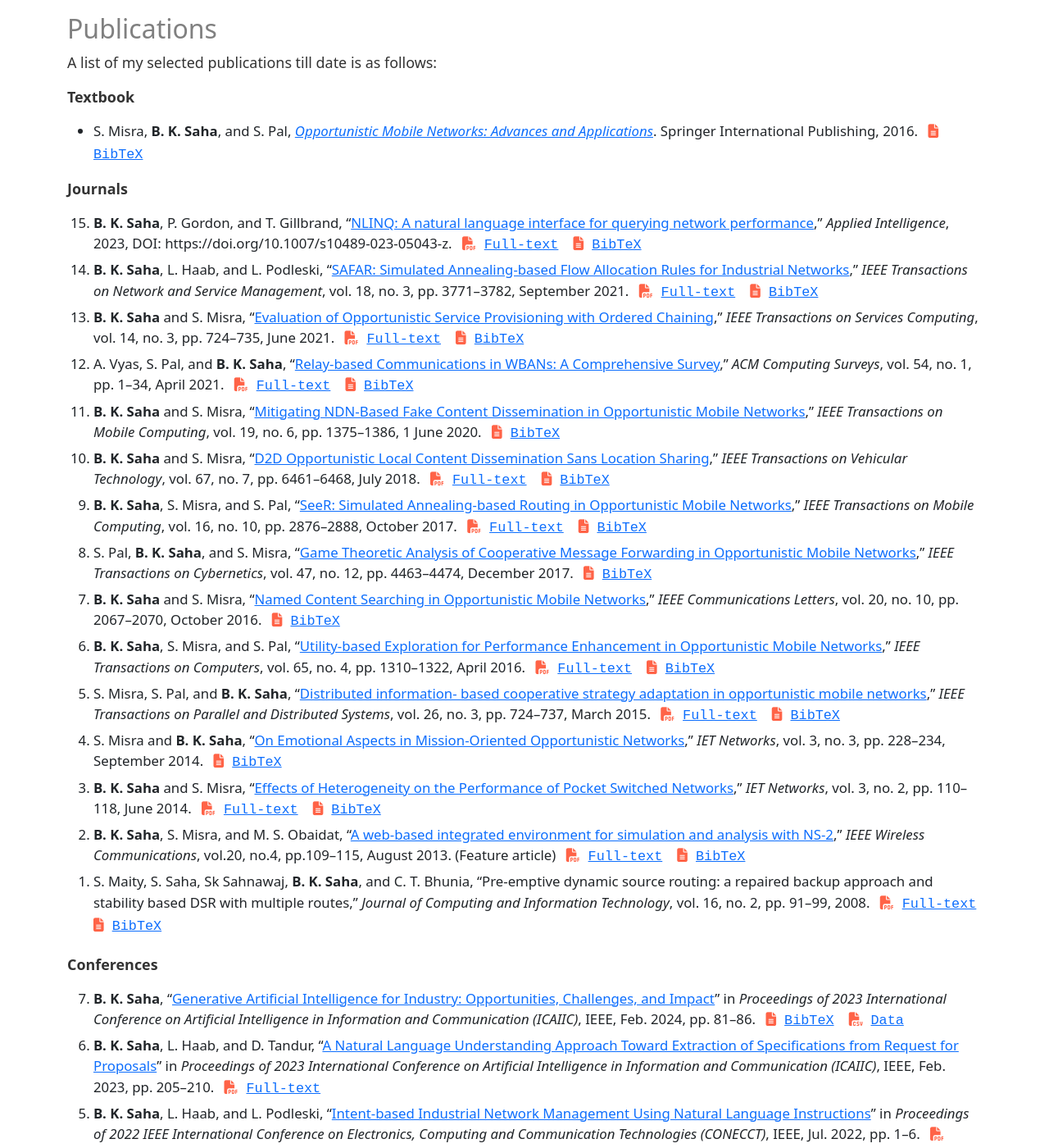
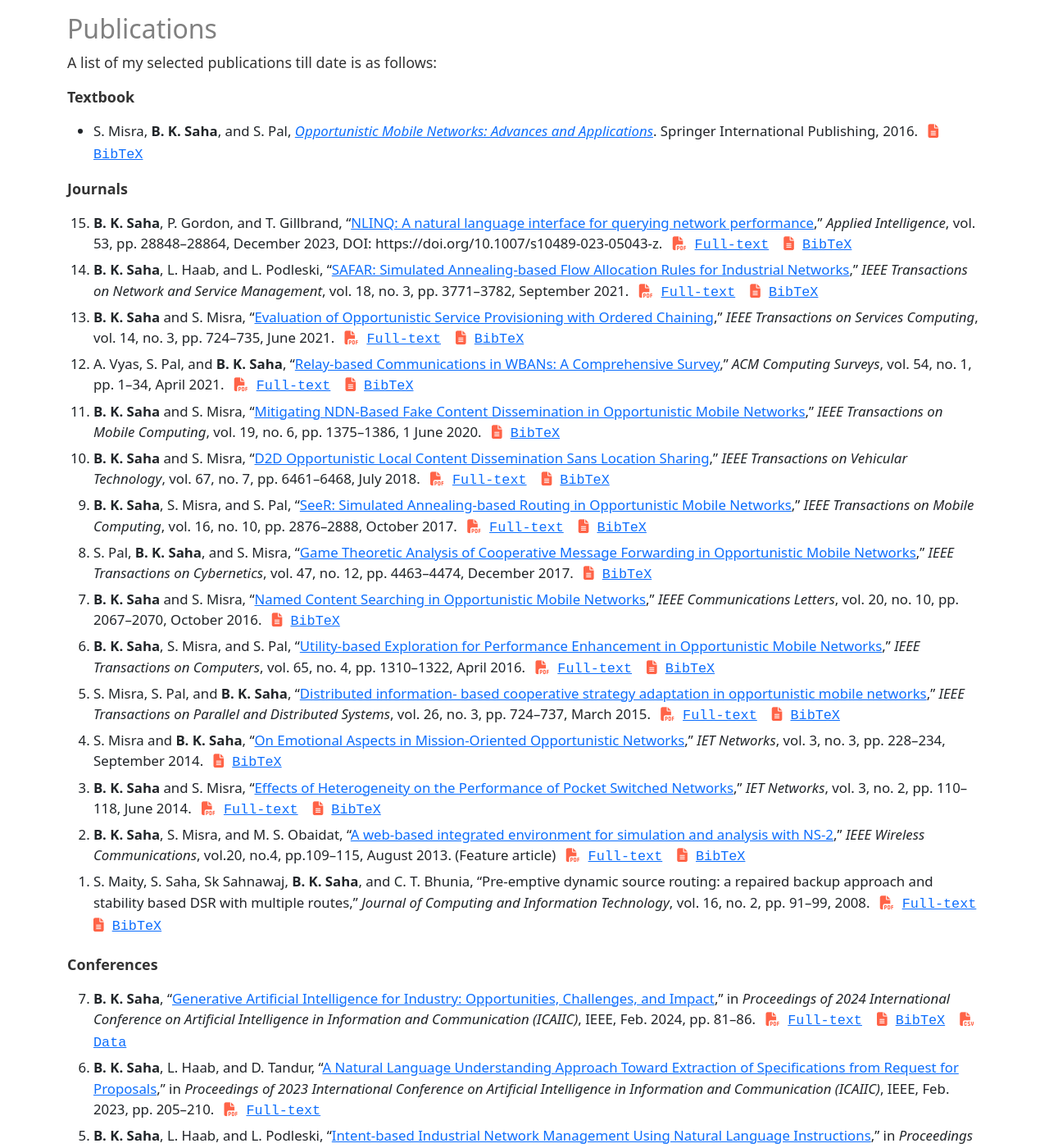
Before and after one commit to barun-saha/barun-saha.github.io, a Jekyll site: the page research.html, which Jekyll copies as it is, in a window 1280 px wide and 1400 px high, scrolled down 681 px. Shown: the whole window at 82% size. Built offline with Jekyll 4.4.1, drawn with Linux system fonts in a browser that asks for light colours; nearby versions of some CDN libraries; some web fonts are replaced.

Commit message:
Update publications

```diff
--- a/research.html
+++ b/research.html
@@ -208,7 +208,7 @@ Research Activities
 		<ol reversed class="bigger">
             <li>
 			  <strong>B. K. Saha</strong>, P. Gordon, and T. Gillbrand, &ldquo;<a href="https://doi.org/10.1007/s10489-023-05043-z">NLINQ: A natural language interface for querying network performance</a>,&rdquo;
-			  <em>Applied Intelligence</em>, 2023, DOI: https://doi.org/10.1007/s10489-023-05043-z.
+			  <em>Applied Intelligence</em>, vol. 53, pp. 28848&ndash;28864, December 2023, DOI: https://doi.org/10.1007/s10489-023-05043-z.
               <span class="pub-resource">
 				  <i class="far fa-file-pdf"></i> <a href="https://rdcu.be/doV4S">Full-text</a>
 			  </span>
@@ -354,9 +354,12 @@ Research Activities
 
 		<ol reversed class="bigger">
             <li>
-			  <strong>B. K. Saha</strong>, &ldquo;<a href="https://ieeexplore.ieee.org/document/10463245">Generative Artificial Intelligence for Industry: Opportunities, Challenges, and Impact</a>&rdquo;
-			  in <em>Proceedings of 2023 International Conference on Artificial Intelligence in Information and Communication (ICAIIC)</em>,
+			  <strong>B. K. Saha</strong>, &ldquo;<a href="https://ieeexplore.ieee.org/document/10463245">Generative Artificial Intelligence for Industry: Opportunities, Challenges, and Impact</a>,&rdquo;
+			  in <em>Proceedings of 2024 International Conference on Artificial Intelligence in Information and Communication (ICAIIC)</em>,
 			  IEEE, Feb. 2024, pp. 81&ndash;86.
+              <span class="pub-resource">
+				<i class="far fa-file-pdf"></i> <a href="https://www.researchgate.net/publication/379136126_Generative_Artificial_Intelligence_for_Industry_Opportunities_Challenges_and_Impact">Full-text</a>
+			  </span>
               <span class="pub-resource">
 				<i class="far fa-file-alt"></i> <a href="bibtex/Saha2024-gen_ai.bib">BibTeX</a>
 			  </span>
@@ -365,7 +368,7 @@ Research Activities
               </span>
 			</li>
 			<li>
-			  <strong>B. K. Saha</strong>, L. Haab, and D. Tandur, &ldquo;<a href="https://ieeexplore.ieee.org/document/10067032">A Natural Language Understanding Approach Toward Extraction of Specifications from Request for Proposals</a>&rdquo;
+			  <strong>B. K. Saha</strong>, L. Haab, and D. Tandur, &ldquo;<a href="https://ieeexplore.ieee.org/document/10067032">A Natural Language Understanding Approach Toward Extraction of Specifications from Request for Proposals</a>,&rdquo;
 			  in <em>Proceedings of 2023 International Conference on Artificial Intelligence in Information and Communication (ICAIIC)</em>,
 			  IEEE, Feb. 2023, pp. 205&ndash;210.
 			  <span class="pub-resource">
@@ -373,7 +376,7 @@ Research Activities
 			  </span>
 			</li>
             <li>
-			  <strong>B. K. Saha</strong>, L. Haab, and L. Podleski, &ldquo;<a href="https://ieeexplore.ieee.org/document/9865738">Intent-based Industrial Network Management Using Natural Language Instructions</a>&rdquo;
+			  <strong>B. K. Saha</strong>, L. Haab, and L. Podleski, &ldquo;<a href="https://ieeexplore.ieee.org/document/9865738">Intent-based Industrial Network Management Using Natural Language Instructions</a>,&rdquo;
 			  in <em>Proceedings of 2022 IEEE International Conference on Electronics, Computing and Communication Technologies (CONECCT)</em>,
 			  IEEE, Jul. 2022, pp. 1&ndash;6.
 			  <span class="pub-resource">
@@ -387,7 +390,7 @@ Research Activities
               </span>
 			</li>
 			<li>
-			  <strong>B. K. Saha</strong>, L. Haab, and L. Podleski, &ldquo;<a href="https://ieeexplore.ieee.org/abstract/document/9117936/">Flow Allocation in Industrial Intent-based Networks</a>&rdquo;
+			  <strong>B. K. Saha</strong>, L. Haab, and L. Podleski, &ldquo;<a href="https://ieeexplore.ieee.org/abstract/document/9117936/">Flow Allocation in Industrial Intent-based Networks</a>,&rdquo;
 			  in <em>Proceedings of 2019 IEEE International Conference on Advanced Networks and Telecommunications Systems (ANTS)</em>,
 			  IEEE, Dec. 2019, pp. 1&ndash;6.
 			  <span class="pub-resource">
@@ -399,7 +402,7 @@ Research Activities
 			</li>
 			<li>
 			  <strong>B. K. Saha</strong>, D. Tandur, L. Haab, and L. Podleski, &ldquo;<a href="https://dl.acm.org/doi/abs/10.1145/3243318.3243324">Intent-based Networks:
-			  An Industrial Perspective</a>&rdquo; in <em>Proceedings of the 1st International Workshop on Future Industrial Communication Networks</em>,
+			  An Industrial Perspective</a>,&rdquo; in <em>Proceedings of the 1st International Workshop on Future Industrial Communication Networks</em>,
 			  ACM, Oct. 2018, pp. 35&ndash;40.
 			  <span class="pub-resource">
 				  <i class="far fa-file-pdf"></i> <a href="https://www.researchgate.net/publication/328242908_Intent-based_Networks_An_Industrial_Perspective">Full-text</a>
```
Also changed, not shown: templates/research.html (+10 -7 lines).
